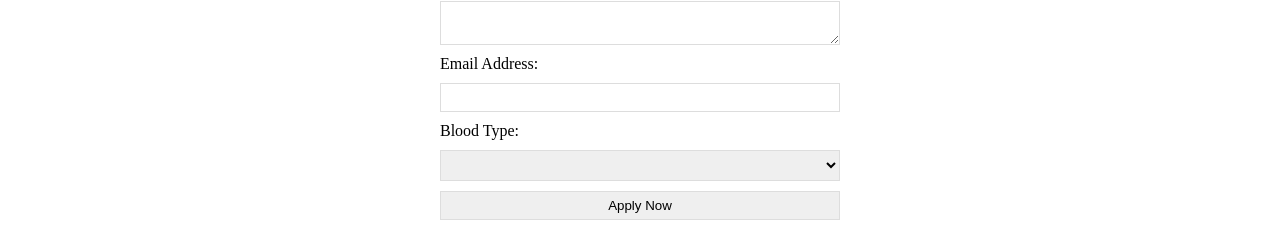
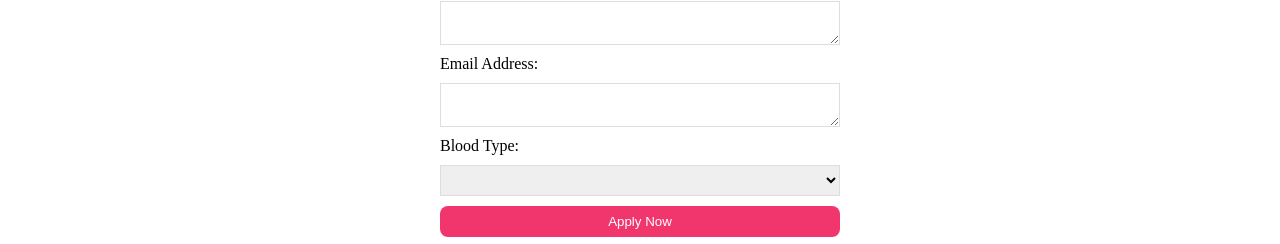
Before and after one commit to josephafulkerson/groupProjectPhase2, a React (Create React App) app: page /join in a window 1280 px wide. Shown: the part 780-1024 px from the top of the page. Built offline with nearby package versions, Linux system fonts and the light colour scheme; data requests are answered from the project's data file.

Commit message:
Swan Css

```diff
--- a/src/components/JoinNow.jsx
+++ b/src/components/JoinNow.jsx
@@ -51,7 +51,7 @@ function JoinNow (addMember) {
                 />
 
             <label> Email Address: </label>
-                <input
+                <textarea
                     type="email"
                     name="description"
                     value={email}
--- a/src/components/index.css
+++ b/src/components/index.css
@@ -20,7 +20,7 @@
     box-sizing: border-box;
     display: block;
   }
-  .NewMemberForm button {
+  .NewMemberForm input {
     background: #f1356d;
     color: #fff;
     border: 0;
```
